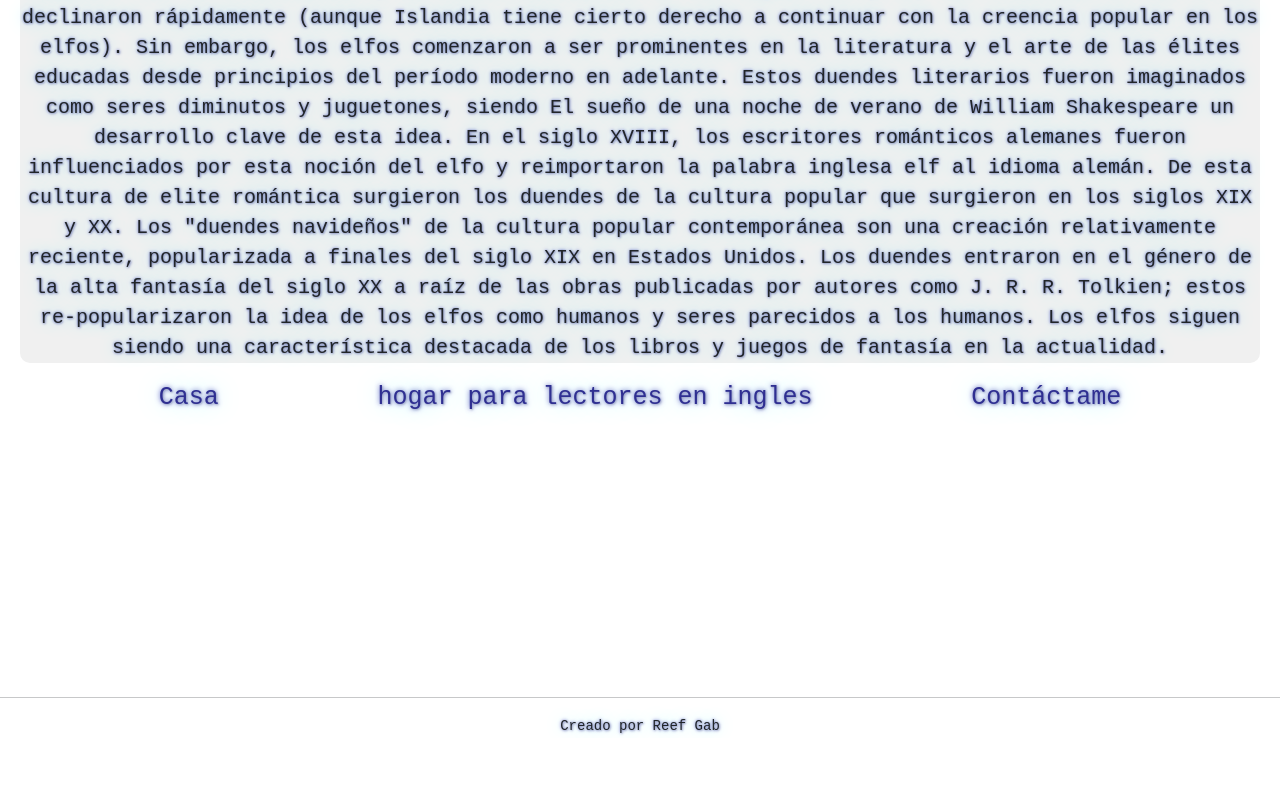
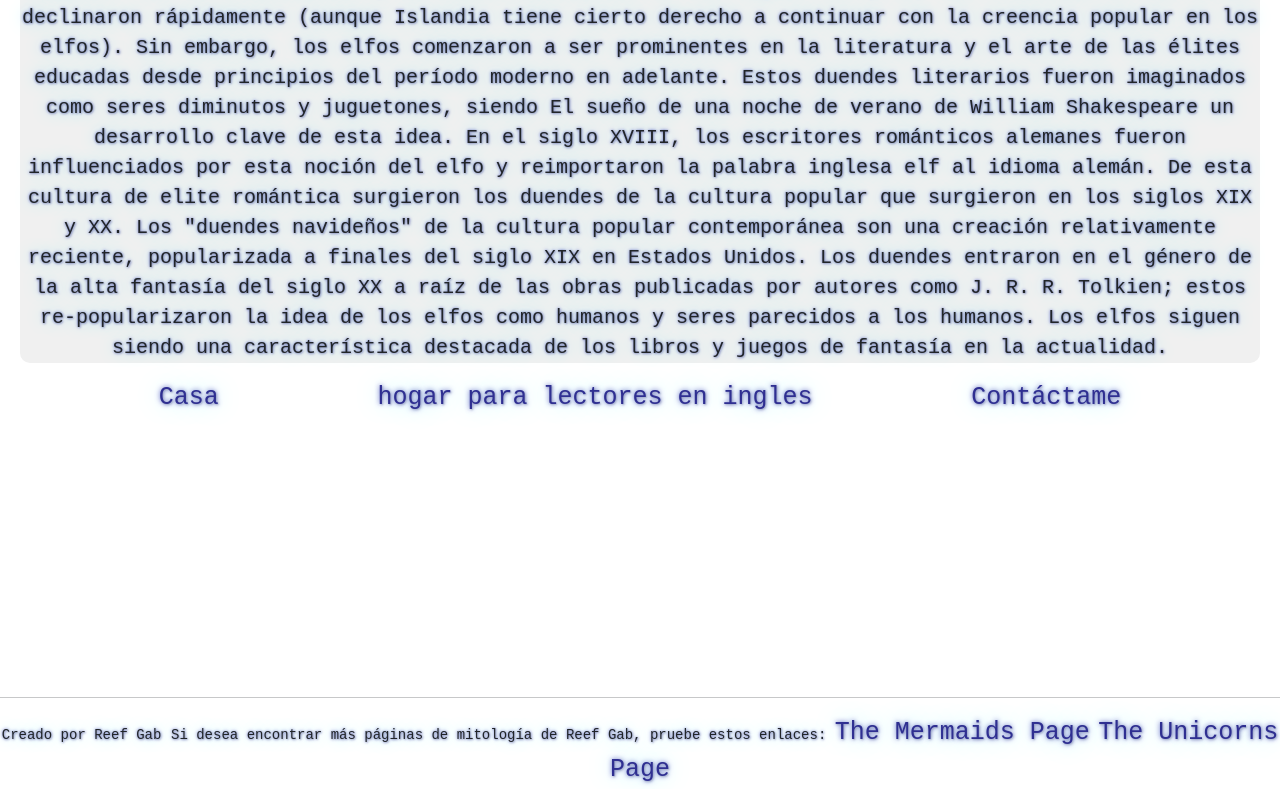
Before and after one commit to bubbledog333/The-Elves-Page, a plain HTML site: page spanish.html in a window 1280 px wide. Shown: the part 641-1430 px from the top of the page. Before the commit the page ends 1379 px from the top, so only its background shows below. Drawn offline with nearby package versions, Linux system fonts and the light colour scheme.

Commit message:
Update spanish.html

```diff
--- a/spanish.html
+++ b/spanish.html
@@ -31,6 +31,7 @@
     </div>
 
     <br><br><br><br><br><br><br><br><br><br><br><hr><small>Creado por Reef Gab</small>
-
+    <small>Si desea encontrar más páginas de mitología de Reef Gab, pruebe estos enlaces:
+        <a href="https://awesome-edison-f3faca.netlify.app/index.html">The Mermaids Page</a> <a href="https://friendly-agnesi-b60dc6.netlify.app/index.html">The Unicorns Page</a></small>
 </body>
 </html>
```
